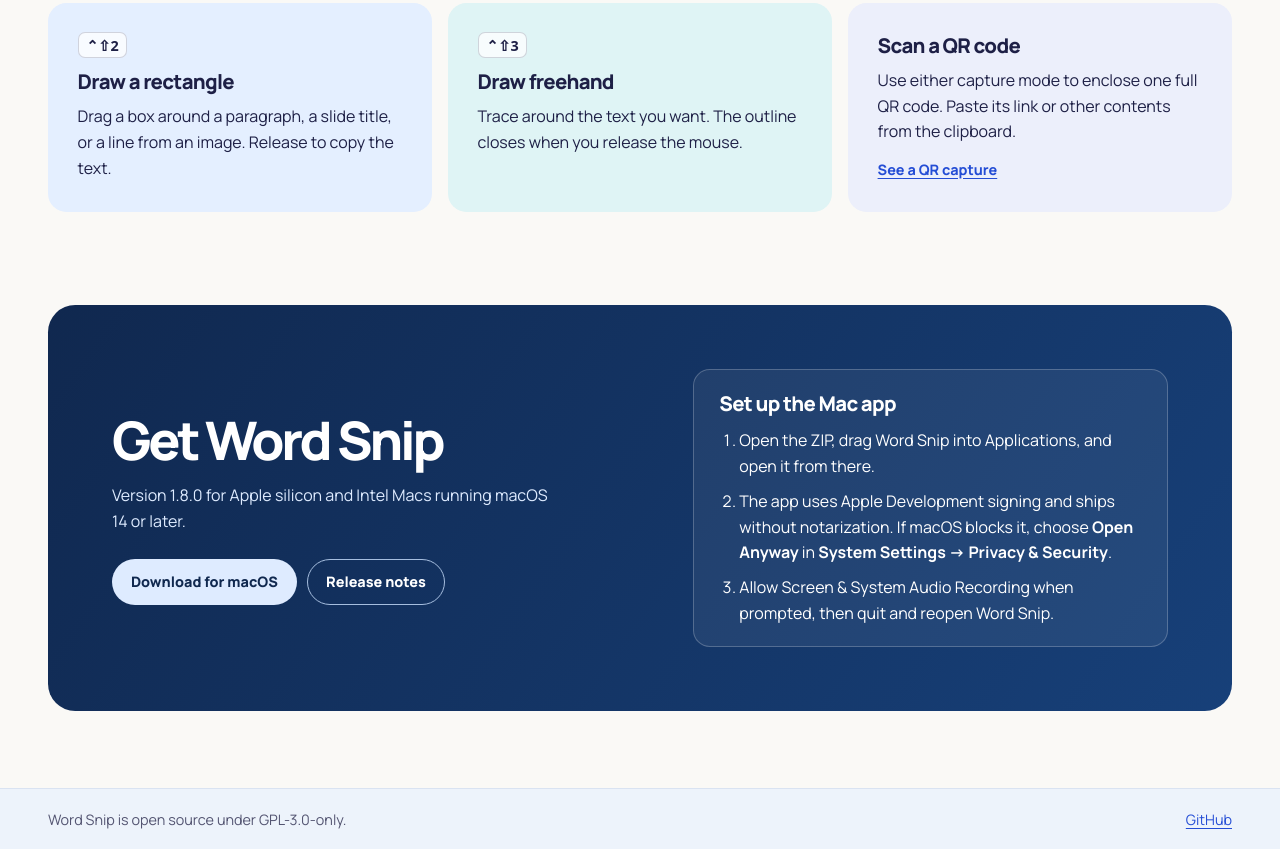
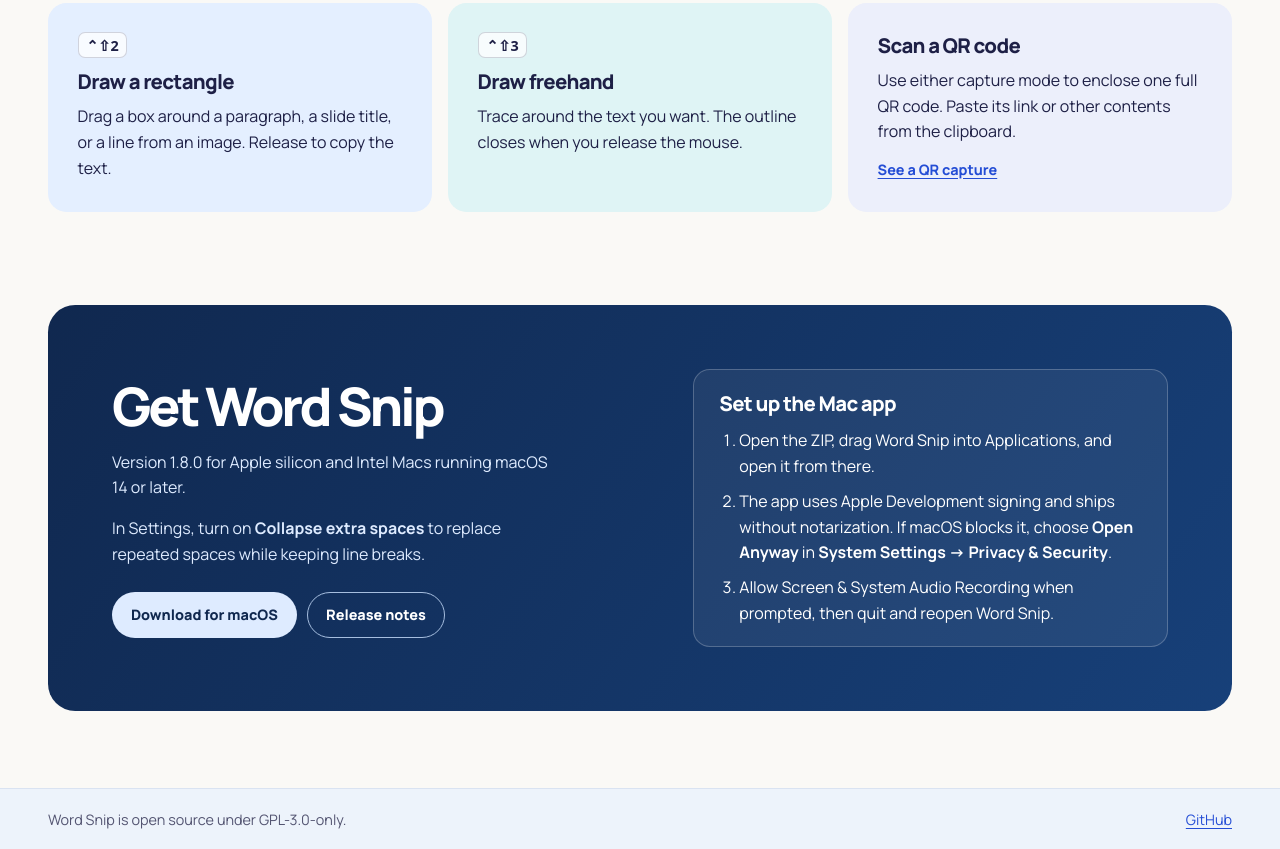
Before and after one commit to Ajtn05/Word-Snip, a plain HTML site: page website/dist/index.html in a window 1280 px wide. Shown: the part 1693-2542 px from the top of the page. Drawn offline with Linux system fonts and the light colour scheme.

Commit message:
Highlight multiline OCR spacing on the product site

```diff
--- a/website/dist/index.html
+++ b/website/dist/index.html
@@ -123,6 +123,7 @@
       <div>
         <h2 id="download-title">Get Word Snip</h2>
         <p>Version 1.8.0 for Apple silicon and Intel Macs running macOS 14 or later.</p>
+        <p>In Settings, turn on <strong>Collapse extra spaces</strong> to replace repeated spaces while keeping line breaks.</p>
         <div class="actions">
           <a class="button button-primary" href="https://github.com/Ajtn05/Word-Snip/releases/download/v1.8.0/Word-Snip-v1.8-macOS.zip">Download for macOS</a>
           <a class="button button-secondary" href="https://github.com/Ajtn05/Word-Snip/releases/tag/v1.8.0">Release notes</a>
```
